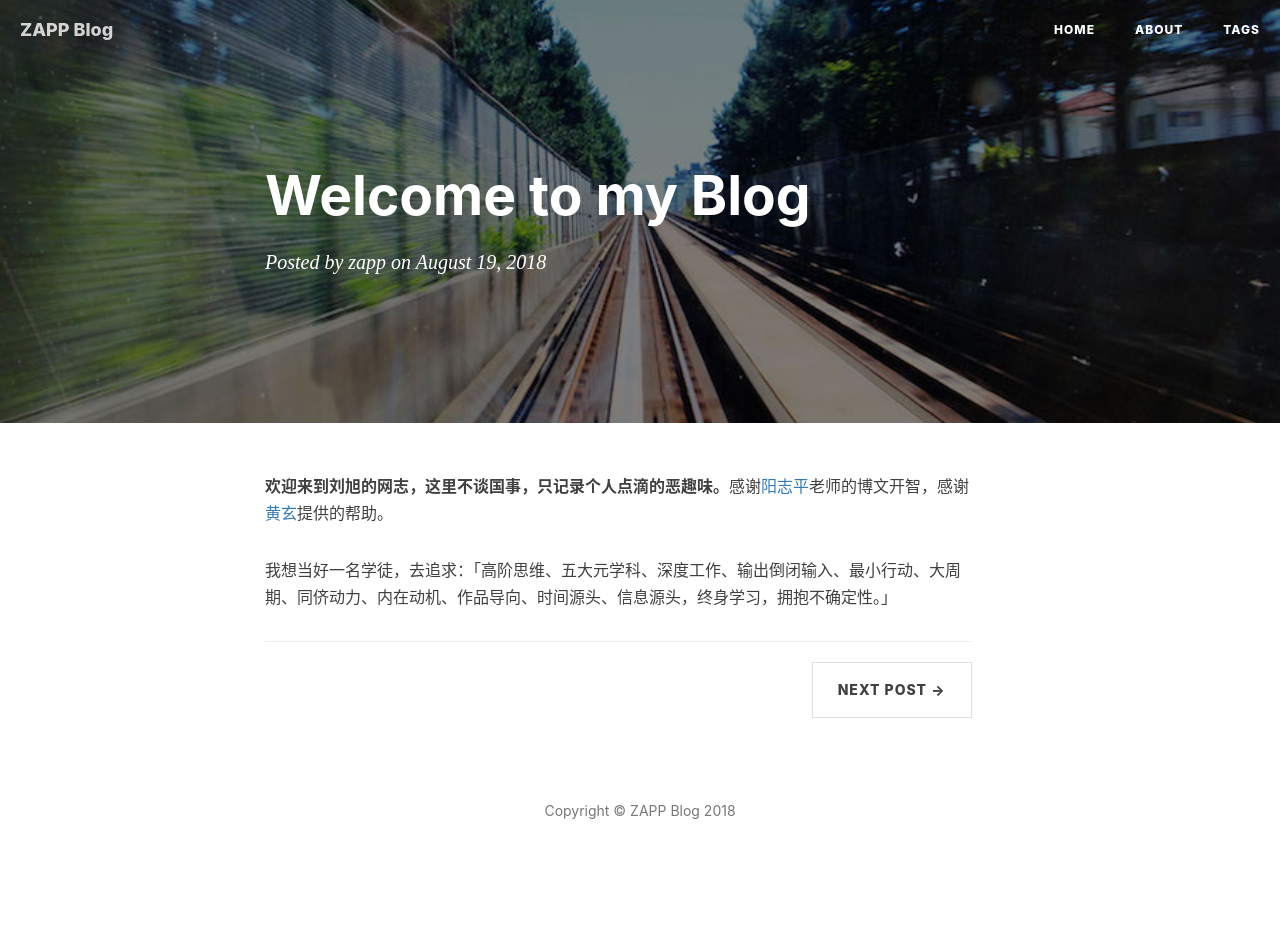
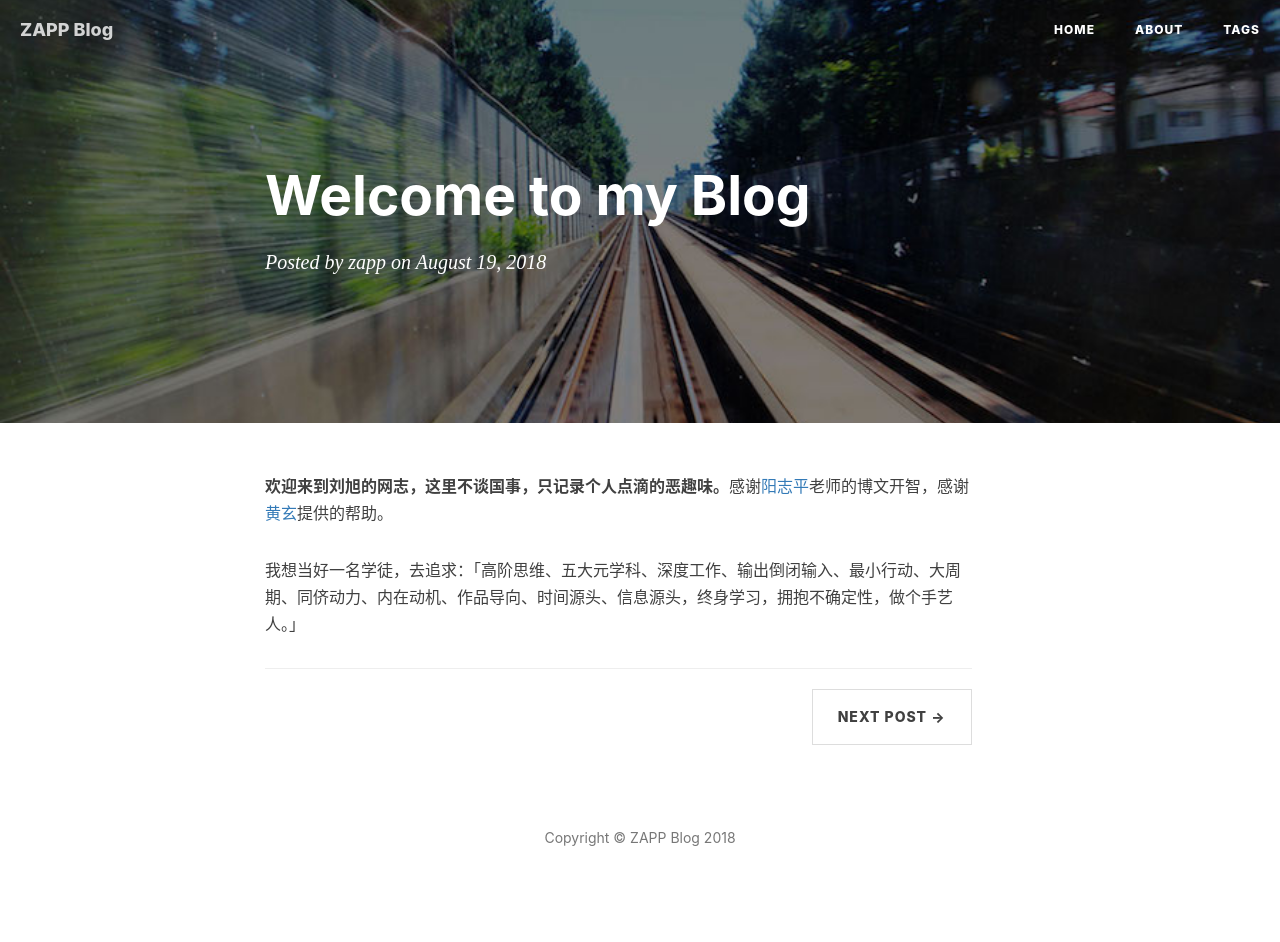
Before and after one commit to zapp926/blog, a Jekyll site: the page built from _posts/2018-08-19-welcome-to-myblog.md, in a window 1280 px wide. Built offline with Jekyll 4.4.1, drawn with Linux system fonts in a browser that asks for light colours; nearby versions of some CDN libraries; comment, search, counter and statistics services are not loaded; before the commit the page ends 915 px from its top, so only the background shows below that.

Commit message:
add blog

```diff
--- a/_posts/2018-08-19-welcome-to-myblog.md
+++ b/_posts/2018-08-19-welcome-to-myblog.md
@@ -9,4 +9,4 @@ header-img: "img/post-bg-2015.jpg"
 
 **欢迎来到刘旭的网志，这里不谈国事，只记录个人点滴的恶趣味。**感谢[阳志平](https://www.yangzhiping.com/)老师的博文开智，感谢[黄玄](https://huangxuan.me/)提供的帮助。
 
-我想当好一名学徒，去追求：「高阶思维、五大元学科、深度工作、输出倒闭输入、最小行动、大周期、同侪动力、内在动机、作品导向、时间源头、信息源头，终身学习，拥抱不确定性。」
+我想当好一名学徒，去追求：「高阶思维、五大元学科、深度工作、输出倒闭输入、最小行动、大周期、同侪动力、内在动机、作品导向、时间源头、信息源头，终身学习，拥抱不确定性，做个手艺人。」
```
Also changed, not shown: _posts/2018-11-29-subj.md (+1 -1 lines).
